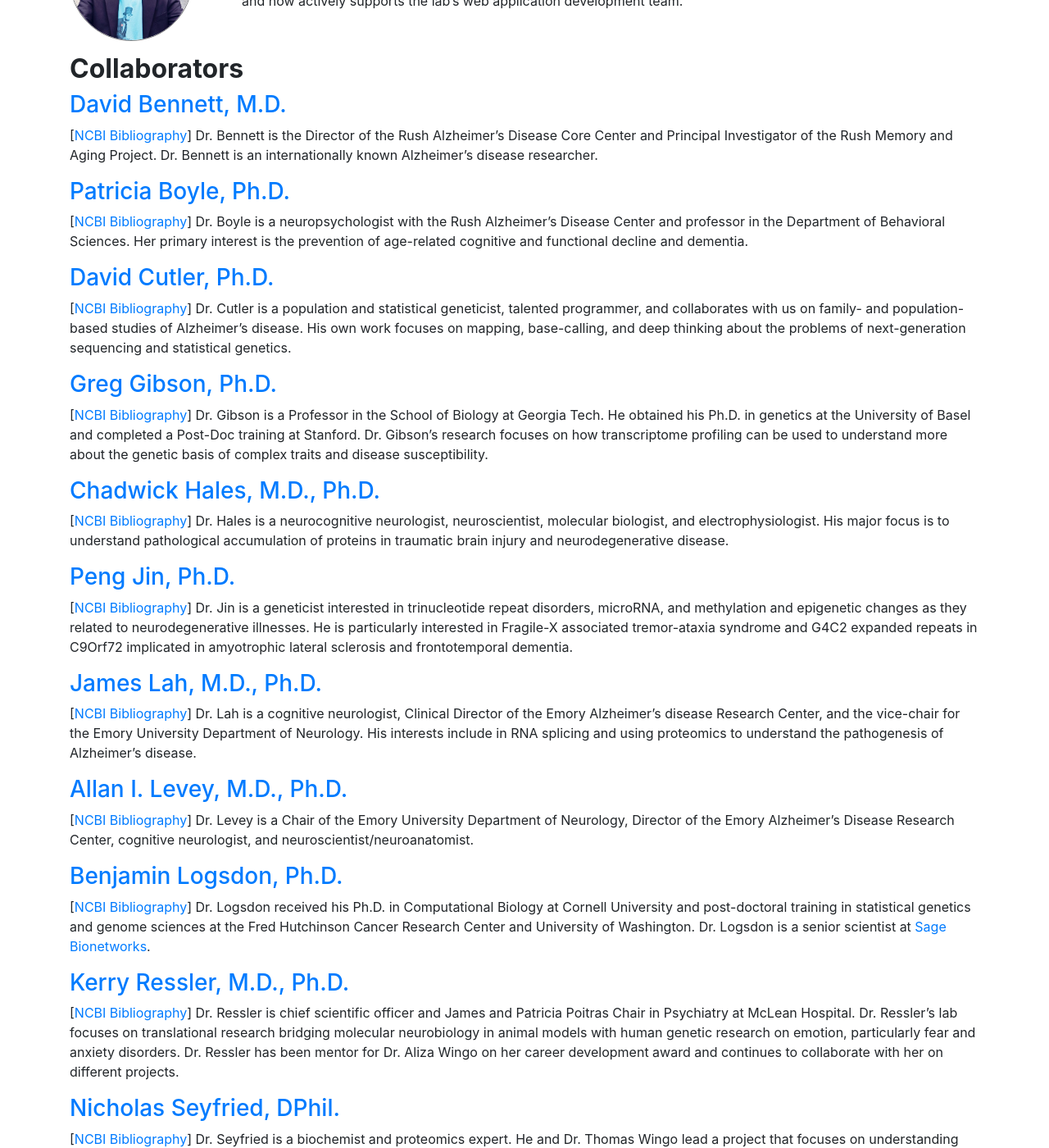
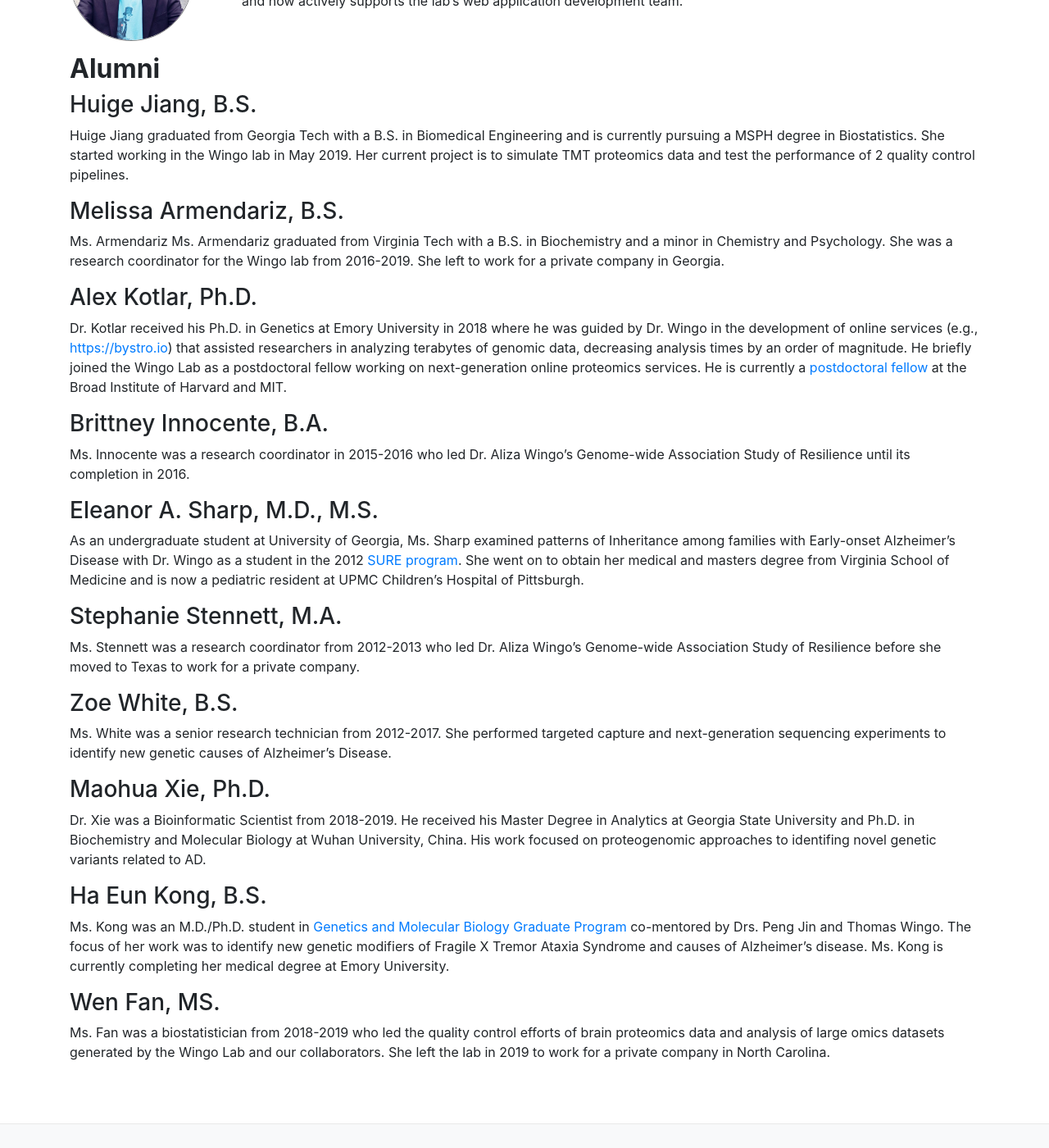
Before and after one commit to wingolab/wingolab.github.io, a Jekyll site: the page built from people.md, in a window 1280 px wide and 1400 px high, scrolled down 3584 px. Shown: the whole window at 82% size. Built offline with Jekyll 4.4.1, drawn with Linux system fonts in a browser that asks for light colours; some of the changed text lies outside the part shown.

Commit message:
Impement content changes
Update Dr.Wingo's title

Remove collaborators

Update open positions

```diff
--- a/_config.yml
+++ b/_config.yml
@@ -36,7 +36,7 @@
         links:
           - href: "https://www.ncbi.nlm.nih.gov/pubmed/?term=wingo+a%3F%5Bauthor%5D+or+wingo+ap%5Bauthor%5D"
             name: "PubMed"
-        description: Dr. Wingo is an Assistant Professor of Psychiatry at Emory University and board-certified psychiatrist. She received her medical degree and residency training at Emory University School of Medicine. Subsequently, she completed a research fellowship, Master of Science in Clinical Research, and career development award under the mentorship of Kerry Ressler, MD, Ph.D. Dr. Wingo studies the genetic and molecular basis of depression, PTSD, as well as of psychological resilience and well-being. Additionally, Dr. Wingo investigates molecular mechanisms underlying the detrimental and protective effects of psychological factors on dementia risk. As an early-stage investigator, Dr. Wingo has received an American Psychiatric Association/Lilly Resident Research award, American Psychiatric Association Research Fellowship award, a NARSAD Young Investigator award, a VA Career Development Award, and recently three federal grants (R01, U01, Merit) to pursue her lines of research inquiries.
+        description: Dr. Wingo is an Associate Professor of Psychiatry at Emory University and board-certified psychiatrist. She received her medical degree and residency training at Emory University School of Medicine. Subsequently, she completed a research fellowship, Master of Science in Clinical Research, and career development award under the mentorship of Kerry Ressler, MD, Ph.D. Dr. Wingo studies the genetic and molecular basis of depression, PTSD, as well as of psychological resilience and well-being. Additionally, Dr. Wingo investigates molecular mechanisms underlying the detrimental and protective effects of psychological factors on dementia risk. As an early-stage investigator, Dr. Wingo has received an American Psychiatric Association/Lilly Resident Research award, American Psychiatric Association Research Fellowship award, a NARSAD Young Investigator award, a VA Career Development Award, and recently three federal grants (R01, U01, Merit) to pursue her lines of research inquiries.
         title: Aliza P. Wingo, M.D., M.S.
       - pic_name: Thomas
         links:
--- a/people.md
+++ b/people.md
@@ -31,86 +31,6 @@
 </div>
 {% endfor %}
 {% endfor %}
-
-## **Collaborators**
-
-### [David Bennett, M.D.](https://www.rushu.rush.edu/faculty/david-bennett-md)
-\[[NCBI Bibliography](https://www.ncbi.nlm.nih.gov/myncbi/browse/collection/40704410/?sort=date&direction=descending)\]
-Dr. Bennett is the Director of the Rush Alzheimer’s Disease Core Center and
-Principal Investigator of the Rush Memory and Aging Project. Dr. Bennett is an
-internationally known Alzheimer's disease researcher.
-
-### [Patricia Boyle, Ph.D.](https://www.rushu.rush.edu/faculty/patricia-boyle-phd)
-\[[NCBI Bibliography](https://www.ncbi.nlm.nih.gov/myncbi/browse/collection/40700873/?sort=date&direction=descending)\]
-Dr. Boyle is a neuropsychologist with the Rush Alzheimer’s Disease Center and
-professor in the Department of Behavioral Sciences. Her primary interest is
-the prevention of age-related cognitive and functional decline and dementia.
-
-### [David Cutler, Ph.D.](http://genetics.emory.edu/faculty/faculty.php?facultyid=541)
-\[[NCBI Bibliography](https://www.ncbi.nlm.nih.gov/pubmed/?term=cutler+DJ%5BAuthor%5D+OR+cutler+DJ%5BInvestigator%5D)\]
-Dr. Cutler is a population and statistical geneticist, talented programmer,
-and collaborates with us on family- and population-based studies of Alzheimer's
-disease. His own work focuses on mapping, base-calling, and deep thinking about
-the problems of next-generation sequencing and statistical genetics.
-
-### [Greg Gibson, Ph.D.](http://gibsongatech.wordpress.com/)
-\[[NCBI Bibliography](https://www.ncbi.nlm.nih.gov/myncbi/browse/collection/45886246/?sort=date&direction=descending)\]
-Dr. Gibson is a Professor in the School of Biology at Georgia Tech. He obtained
-his Ph.D. in genetics at the University of Basel and completed a Post-Doc training
-at Stanford. Dr. Gibson's research focuses on how transcriptome profiling can be
-used to understand more about the genetic basis of complex traits and disease
-susceptibility.
-
-### [Chadwick Hales, M.D., Ph.D.](http://neurology.emory.edu/faculty/cognitive/hales_chadwick.html)
-\[[NCBI Bibliography](https://www.ncbi.nlm.nih.gov/myncbi/browse/collection/40511134/?sort=date&direction=descending)\]
-Dr. Hales is a neurocognitive neurologist, neuroscientist, molecular biologist,
-and electrophysiologist. His major focus is to understand pathological
-accumulation of proteins in traumatic brain injury and neurodegenerative disease.
-
-### [Peng Jin, Ph.D.](http://genetics.emory.edu/faculty/faculty.php?facultyid=124)
-\[[NCBI Bibliography](https://www.ncbi.nlm.nih.gov/myncbi/browse/collection/40929012/?sort=date&direction=descending)\]
-Dr. Jin is a geneticist interested in trinucleotide repeat disorders, microRNA,
-and methylation and epigenetic changes as they related to neurodegenerative
-illnesses. He is particularly interested in Fragile-X associated tremor-ataxia
-syndrome and G4C2 expanded repeats in C9Orf72 implicated in amyotrophic lateral
-sclerosis and frontotemporal dementia.
-
-### [James Lah, M.D., Ph.D.](http://neurology.emory.edu/faculty/cognitive/lah_james.html)
-\[[NCBI Bibliography](https://www.ncbi.nlm.nih.gov/myncbi/browse/collection/9513763/?sort=date&direction=descending)\]
-Dr. Lah is a cognitive neurologist, Clinical Director of the Emory Alzheimer's
-disease Research Center, and the vice-chair for the Emory University Department
-of Neurology. His interests include in RNA splicing and using proteomics to
-understand the pathogenesis of Alzheimer's disease.
-
-### [Allan I. Levey, M.D., Ph.D.](http://neurology.emory.edu/faculty/cognitive/levey_allan.html)
-\[[NCBI Bibliography](https://www.ncbi.nlm.nih.gov/myncbi/browse/collection/41138971/?sort=date&direction=descending)\]
-Dr. Levey is a Chair of the Emory University Department of Neurology, Director
-of the Emory Alzheimer's Disease Research Center, cognitive neurologist, and
-neuroscientist/neuroanatomist.
-
-### [Benjamin Logsdon, Ph.D.](https://www.synapse.org/#!Profile:274008)
-\[[NCBI Bibliography](https://www.ncbi.nlm.nih.gov/myncbi/browse/collection/51097519/?sort=date&direction=descending)\]
-Dr. Logsdon received his Ph.D. in Computational Biology at Cornell University
-and post-doctoral training in statistical genetics and genome sciences at the
-Fred Hutchinson Cancer Research Center and University of Washington. Dr. Logsdon
-is a senior scientist at [Sage Bionetworks](http://sagebase.org/).
-
-### [Kerry Ressler, M.D., Ph.D.](https://www.mcleanhospital.org/biography/kerry-ressler)
-\[[NCBI Bibliography](https://www.ncbi.nlm.nih.gov/myncbi/browse/collection/41158960/?sort=date&direction=descending)\]
-Dr. Ressler is chief scientific officer and James and Patricia Poitras Chair
-in Psychiatry at McLean Hospital. Dr. Ressler’s lab focuses on translational
-research bridging molecular neurobiology in animal models with human genetic
-research on emotion, particularly fear and anxiety disorders. Dr. Ressler has
-been mentor for Dr. Aliza Wingo on her career development award and continues
-to collaborate with her on different projects.
-
-### [Nicholas Seyfried, DPhil.](http://proteox.genetics.emory.edu/emory/people.html)
-\[[NCBI Bibliography](https://www.ncbi.nlm.nih.gov/myncbi/browse/collection/47321017/?sort=date&direction=descending)\]
-Dr. Seyfried is a biochemist and proteomics expert. He and Dr. Thomas Wingo lead
-a project that focuses on understanding genes identified in Alzheimer's Disease
-genome-wide association studies may contribute to pathologic accumulation of
-aggregated proteins
-([NIH Reporter](https://projectreporter.nih.gov/project_info_description.cfm?aid=9280749&icde=0)).
 
 ## **Alumni**
 
```
Also changed, not shown: index.html (+1 -7 lines).
